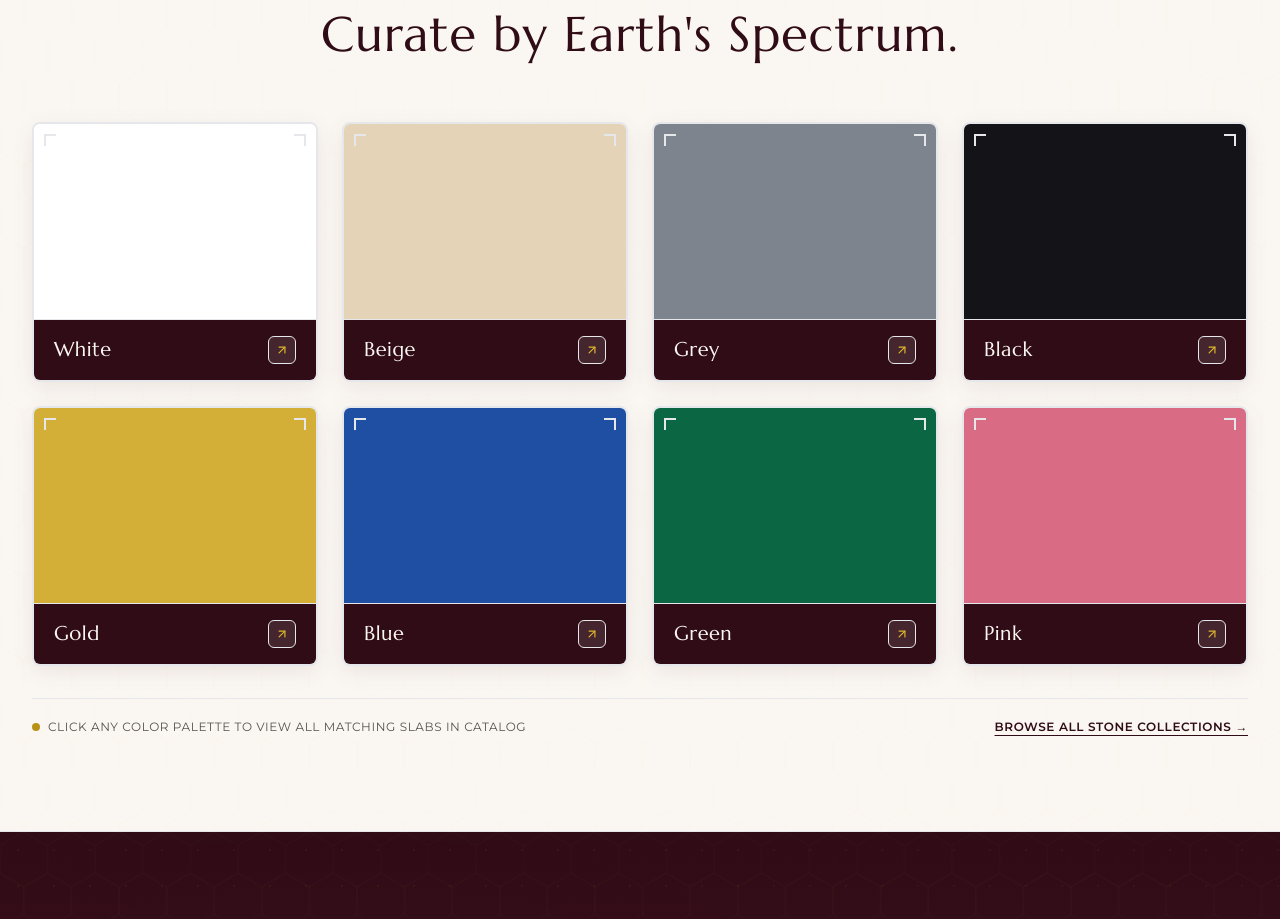
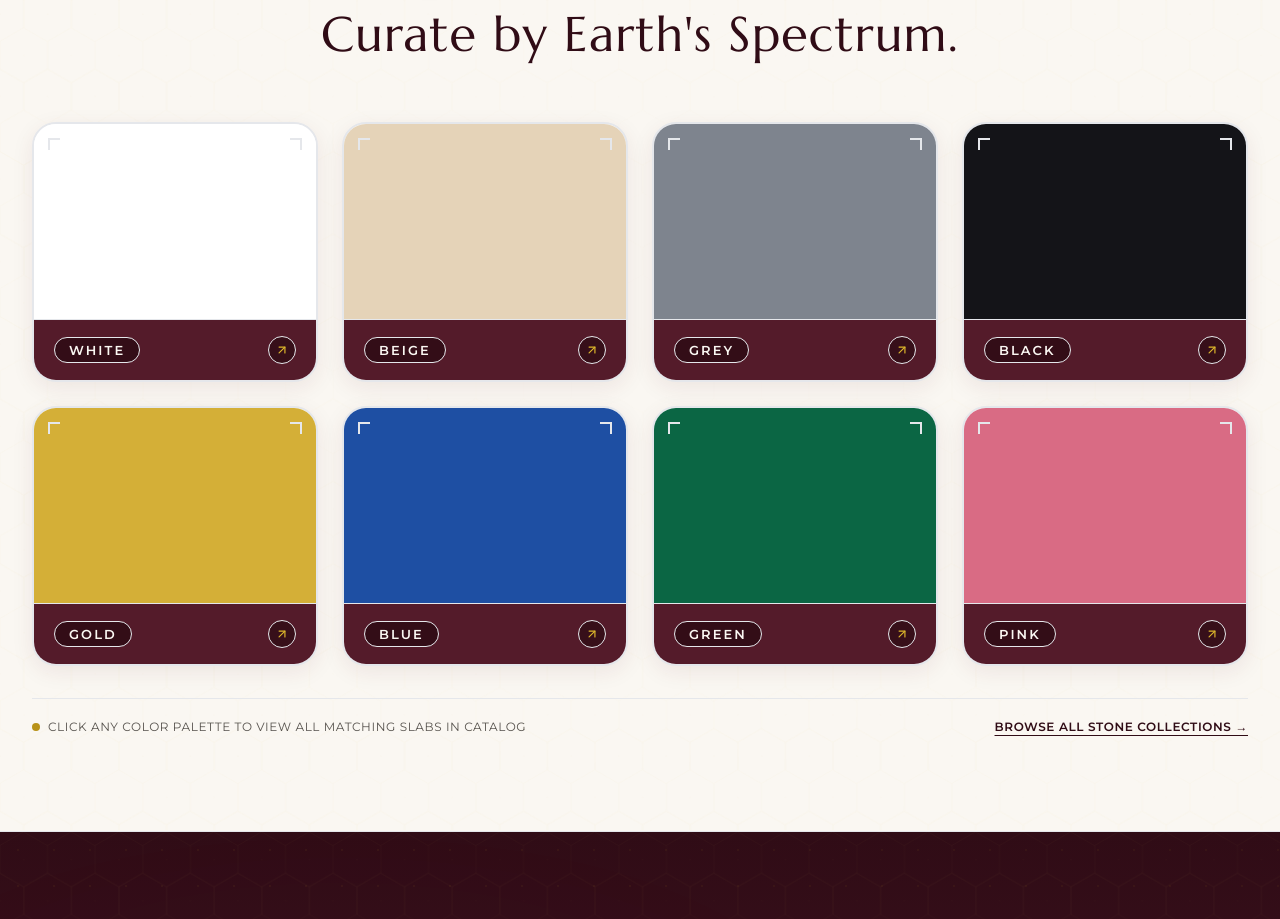
Before and after one commit to BhagyeshKadiya/intioss-luxury-surfaces, a Next.js app: page / in a window 1280 px wide. Shown: the part 2100-3019 px from the top of the page. Built offline with nearby package versions, Linux system fonts and the light colour scheme; a web font is replaced by a local one.

Commit message:
Match Color Palette cards to carousel rounded edges, brand magenta band (#541B2A), and pill-style color labels

```diff
--- a/components/sections/ColorStoneSelector.tsx
+++ b/components/sections/ColorStoneSelector.tsx
@@ -118,24 +118,24 @@ export function ColorStoneSelector() {
               <Link
                 href={`/products?color=${palette.query}`}
                 aria-label={`Explore all ${palette.name} stones and marbles`}
-                className="group relative flex flex-col rounded-lg border-2 border-gold/45 hover:border-gold bg-white transition-all duration-300 shadow-[0_6px_22px_rgba(84,27,42,0.08)] hover:shadow-[0_18px_38px_rgba(84,27,42,0.18)] hover:-translate-y-1 cursor-pointer overflow-hidden h-[220px] sm:h-[240px] lg:h-[260px]"
+                className="group relative flex flex-col rounded-2xl sm:rounded-3xl border-2 border-gold/45 hover:border-gold bg-white transition-all duration-300 shadow-[0_6px_22px_rgba(84,27,42,0.08)] hover:shadow-[0_18px_38px_rgba(84,27,42,0.18)] hover:-translate-y-1 cursor-pointer overflow-hidden h-[220px] sm:h-[240px] lg:h-[260px]"
               >
-                {/* Upper Rectangular Solid Colour Block */}
+                {/* Upper Rounded-Edge Solid Colour Block */}
                 <div
                   className="relative flex-1 w-full"
                   style={{ backgroundColor: palette.solidColor }}
                 >
-                  {/* Rectangular Architectural Corner Brackets */}
-                  <div className="absolute top-2.5 left-2.5 w-3 h-3 border-t-2 border-l-2 border-gold/60 group-hover:w-4 group-hover:h-4 group-hover:border-gold transition-all duration-300 pointer-events-none" />
-                  <div className="absolute top-2.5 right-2.5 w-3 h-3 border-t-2 border-r-2 border-gold/60 group-hover:w-4 group-hover:h-4 group-hover:border-gold transition-all duration-300 pointer-events-none" />
+                  {/* Architectural Corner Brackets */}
+                  <div className="absolute top-3.5 left-3.5 w-3 h-3 border-t-2 border-l-2 border-gold/60 group-hover:w-4 group-hover:h-4 group-hover:border-gold transition-all duration-300 pointer-events-none" />
+                  <div className="absolute top-3.5 right-3.5 w-3 h-3 border-t-2 border-r-2 border-gold/60 group-hover:w-4 group-hover:h-4 group-hover:border-gold transition-all duration-300 pointer-events-none" />
                 </div>
 
-                {/* Bottom Brand Magenta Band with Only Colour Name */}
-                <div className="relative w-full bg-maroon-deep border-t border-gold/45 px-4 sm:px-5 py-3.5 sm:py-4 flex items-center justify-between">
-                  <h3 className="font-marcellus text-lg sm:text-xl text-ivory group-hover:text-gold transition-colors tracking-wide">
+                {/* Bottom Brand Magenta Band with Label-Styled Colour Name */}
+                <div className="relative w-full bg-[#541B2A] border-t border-gold/45 px-4 sm:px-5 py-3.5 sm:py-4 flex items-center justify-between">
+                  <span className="inline-flex items-center px-3.5 py-1 rounded-full bg-[#2B0A13]/80 group-hover:bg-gold border border-gold/50 group-hover:border-gold font-montserrat text-xs sm:text-[13px] uppercase tracking-[0.16em] font-semibold text-ivory group-hover:text-[#541B2A] transition-all duration-200 shadow-xs">
                     {palette.name}
-                  </h3>
-                  <div className="w-7 h-7 rounded-md bg-white/10 border border-gold/40 flex items-center justify-center text-gold group-hover:bg-gold group-hover:text-maroon-deep transition-all">
+                  </span>
+                  <div className="w-7 h-7 rounded-full bg-[#2B0A13]/70 border border-gold/45 flex items-center justify-center text-gold group-hover:bg-gold group-hover:text-[#541B2A] transition-all">
                     <ArrowUpRight className="w-3.5 h-3.5 group-hover:translate-x-0.5 group-hover:-translate-y-0.5 transition-transform" />
                   </div>
                 </div>
```
